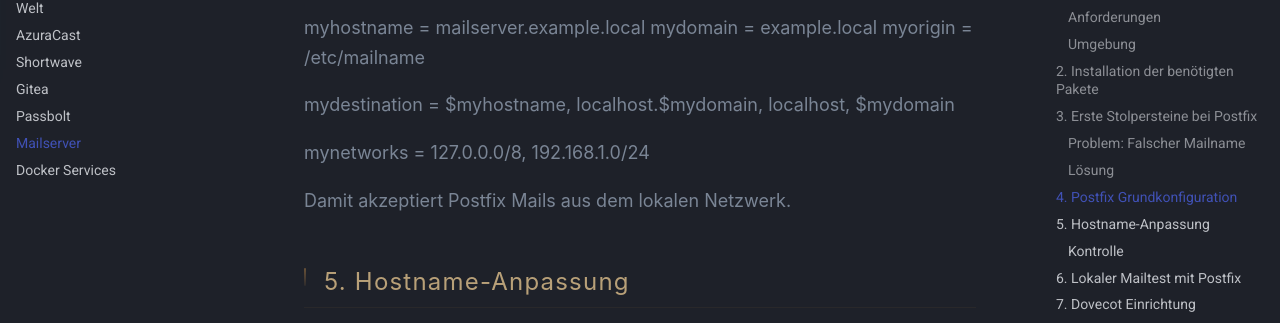
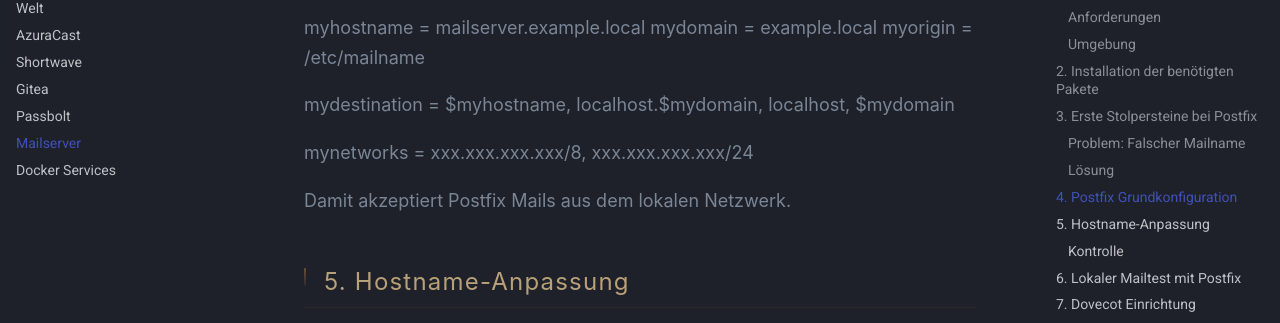
Before and after one commit to NovaForgeCtrl/YGGDRASIL, an MkDocs documentation site: the page built from docs/MIDGARD/mailserver.md, in a window 1280 px wide and 900 px high, scrolled down 2022 px. Shown: the part 118-441 px from the top of the window. Built offline with MkDocs 1.6.1 and Material for MkDocs 9.7.7, drawn with Linux system fonts in a browser that asks for light colours; some of the changed text lies outside the part shown; grey boxes are pictures that could not be loaded.

```diff
--- a/docs/MIDGARD/mailserver.md
+++ b/docs/MIDGARD/mailserver.md
@@ -61,8 +61,8 @@
   $mydomain
 
 mynetworks =
-  127.0.0.0/8,
-  192.168.1.0/24
+  xxx.xxx.xxx.xxx/8,
+  xxx.xxx.xxx.xxx/24
 
 Damit akzeptiert Postfix Mails aus dem lokalen Netzwerk.
 
@@ -219,7 +219,7 @@
 
 | Feld | Wert |
 |------|------|
-| Server | 192.168.1.10 |
+| Server | xxx.xxx.xxx.xxx |
 | Port | 993 |
 | Verbindung | SSL/TLS |
 | Authentifizierung | Passwort normal |
@@ -229,7 +229,7 @@
 
 | Feld | Wert |
 |------|------|
-| Server | 192.168.1.10 |
+| Server | xxx.xxx.xxx.xxx |
 | Port | 25 |
 | Verbindung | Keine |
 | Authentifizierung | Keine |
```
Also changed, not shown: docs/HEIMDALL/soc-lab.md (+1 -1 lines), docs/MIDGARD/gitea.md (+4 -4 lines), docs/MIDGARD/passbolt.md (+1 -1 lines).
